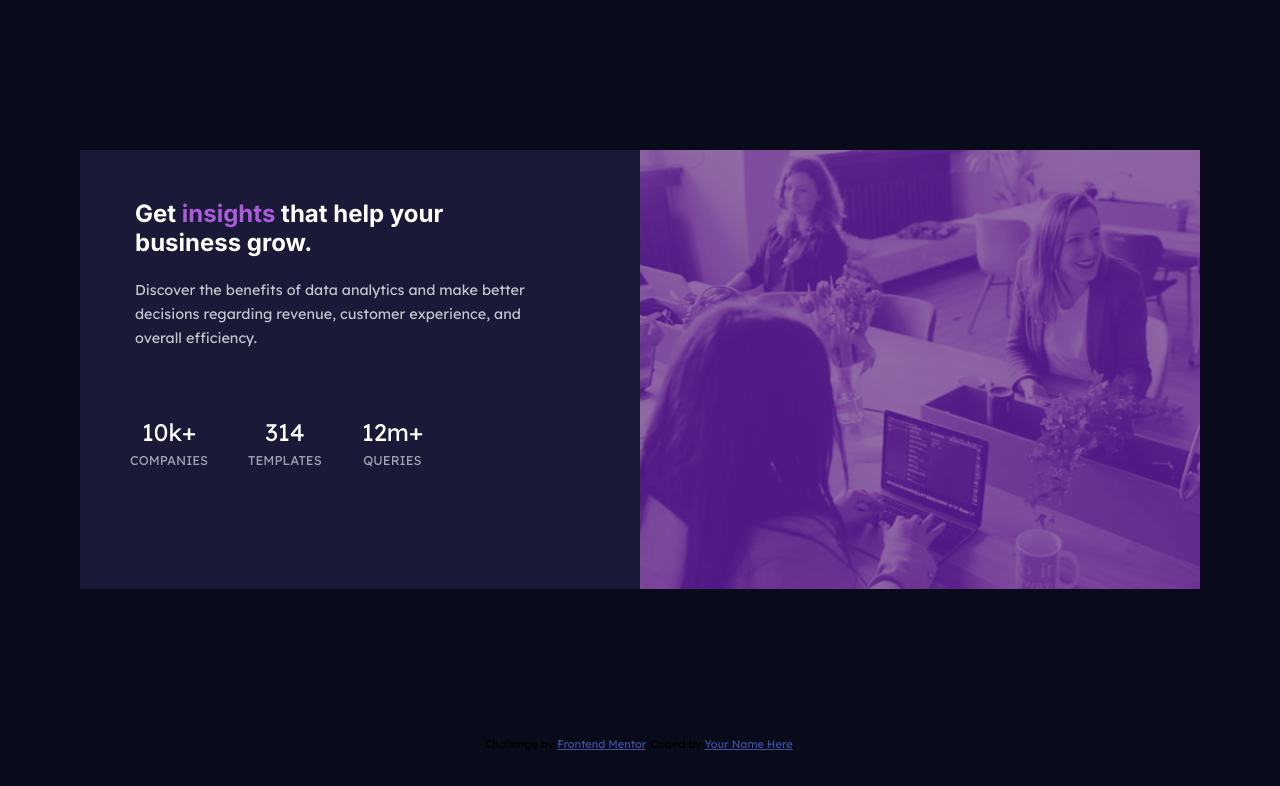
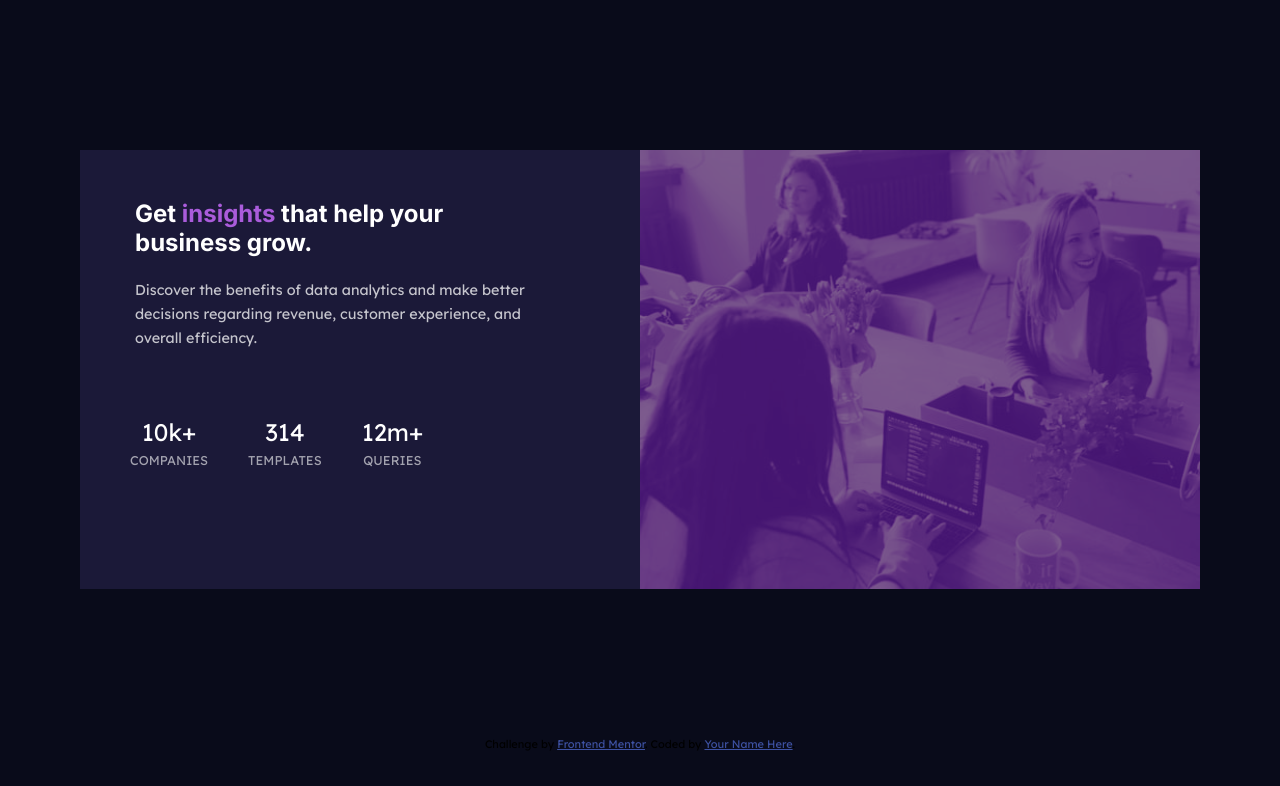
Before and after one commit to kosta-011/Stats-preview-card-component, a plain HTML site: page index.html in a window 1280 px wide. Drawn offline with Linux system fonts and the light colour scheme.

Commit message:
last one

```diff
--- a/css/style.css
+++ b/css/style.css
@@ -176,7 +176,7 @@ span {
         background-image: url(../images/image-header-desktop.jpg);
         background-color: var(--clr-accent);
         background-blend-mode: soft-light;
-        filter: brightness(0.7);
+        filter: brightness(0.6);
         background-size: cover;
 
     }
```
